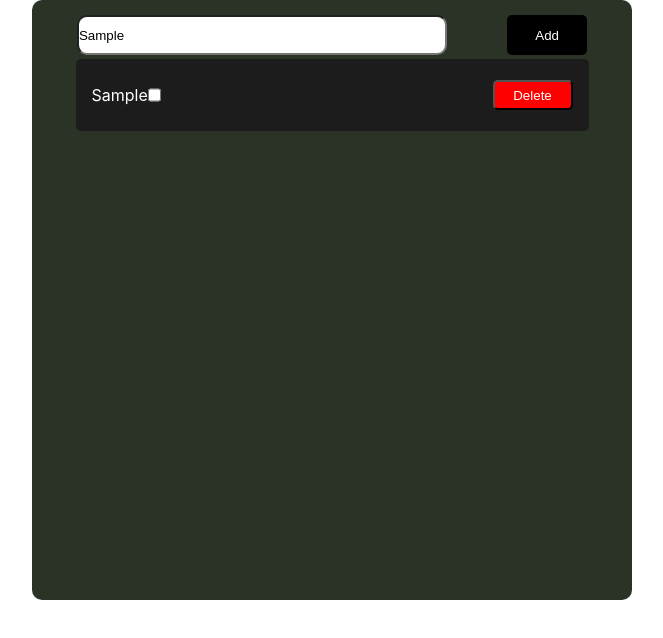
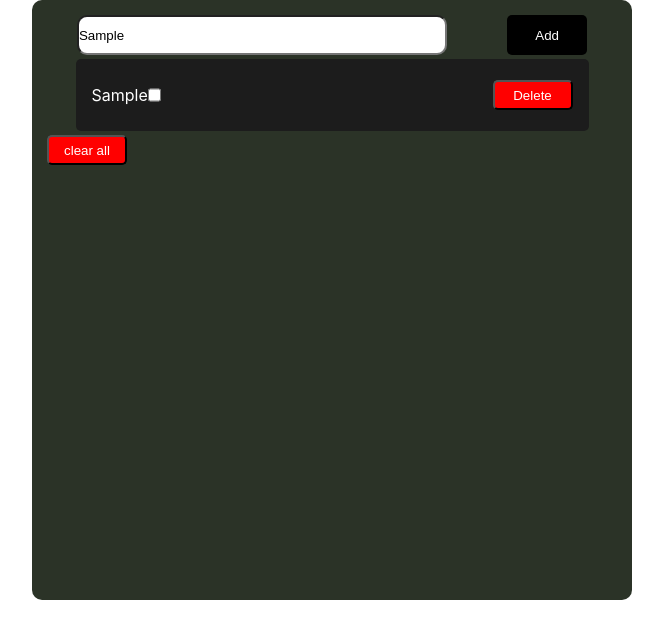
Before and after one commit to AugustoBaez/todo-list, a React (Create React App) app: page / in a window 1280 px wide. Both pictures are taken after typing "Sample" into the empty fields and a click on the button "Add". Shown: the top 638 px of the page, without its empty margins (308-971 px from the left). Built offline with nearby package versions, Linux system fonts and the light colour scheme.

Commit message:
add clear all btn

```diff
--- a/src/components/List.jsx
+++ b/src/components/List.jsx
@@ -16,6 +16,9 @@ const List = ({ todos, setTodos }) => {
             return item
         }))
     }
+    const clearAll = () => {
+        setTodos([])
+    }
     return (
         <>
             {todos.map((task) =>
@@ -27,6 +30,9 @@ const List = ({ todos, setTodos }) => {
                     <button onClick={() => deleteTask(task)}>Delete</button>
                 </div>
             )}
+            {todos.length > 0 &&
+                <button onClick={clearAll}>clear all</button>
+            }
         </>
     )
 
```
